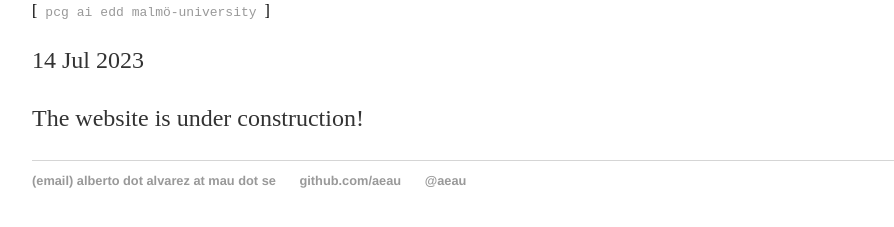
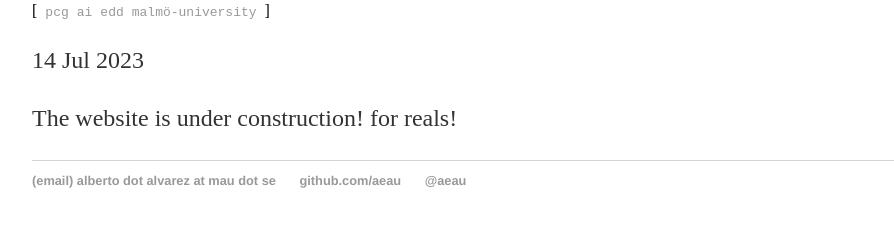
Before and after one commit to aeau/aeau.github.io, a Jekyll site: the page built from _posts/2021-07-14-alberto-alvarez-site-launche.md, in a window 1280 px wide. Shown: the part 195-422 px from the top of the page, without its empty margins (160-1054 px from the left). Built offline with Jekyll 4.4.1, drawn with Linux system fonts in a browser that asks for light colours.

Commit message:
random change

```diff
--- a/_posts/2021-07-14-alberto-alvarez-site-launche.md
+++ b/_posts/2021-07-14-alberto-alvarez-site-launche.md
@@ -7,7 +7,7 @@ tags: pcg ai edd malmö-university
 categories: blog
 ---
 
-The website is under construction!
+The website is under construction! for reals!
 
 <!-- Well. Finally got around to putting this old website together. Neat thing about it - powered by [Jekyll](http://jekyllrb.com) and I can use Markdown to author my posts. It actually is a lot easier than I thought it was going to be. -->
 
--- a/blog/index.html
+++ b/blog/index.html
@@ -7,7 +7,6 @@ title: Future Aeau's Blog
     <ul class="posts">
 
       {% for post in site.posts %}
-        {% if post.categories contains 'blog' %}
           <li><span>{{ post.date | date_to_string }}</span> » <a href="{{ post.url }}" title="{{ post.title }}">{{ post.title }}</a></li>
         {% endif %}
       {% endfor %}
```
